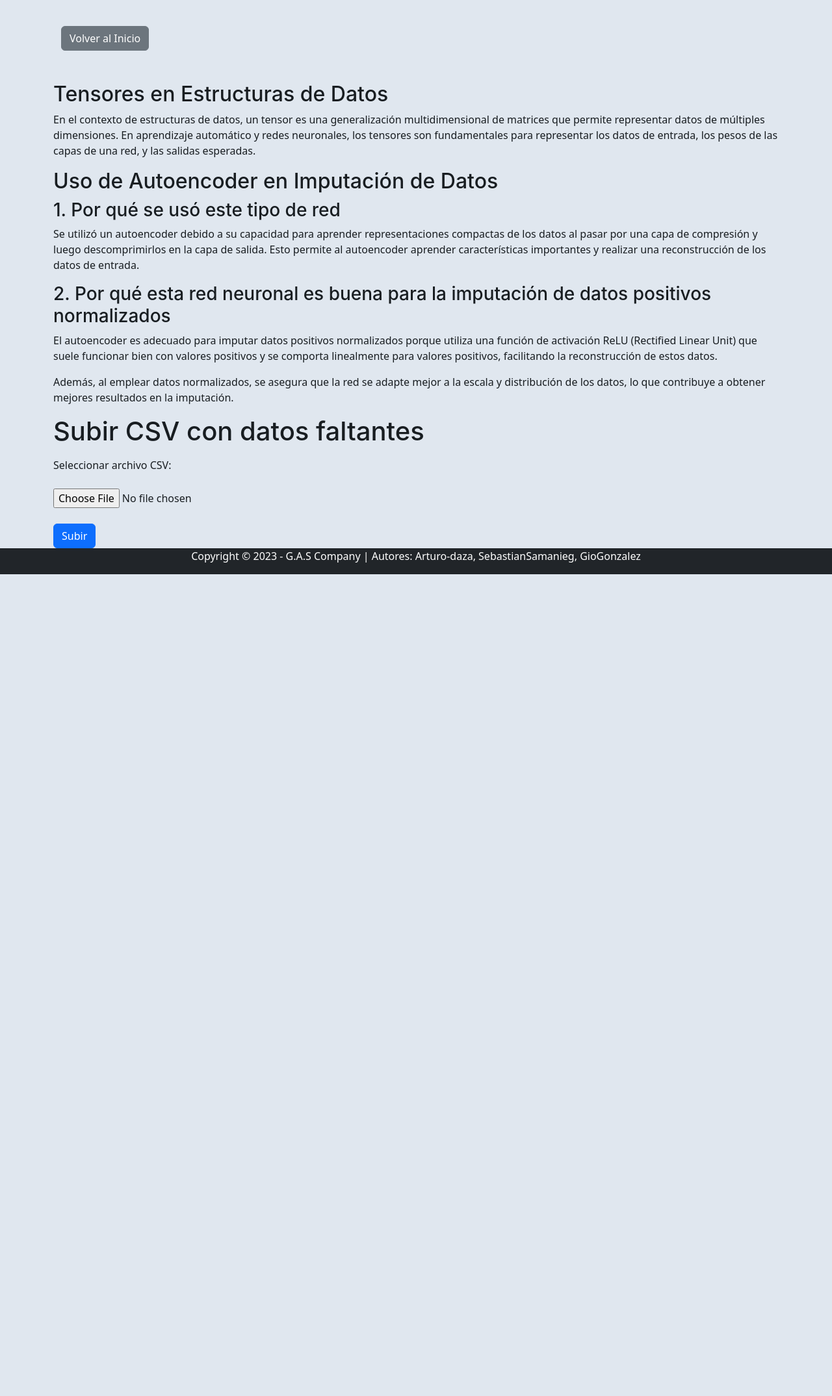
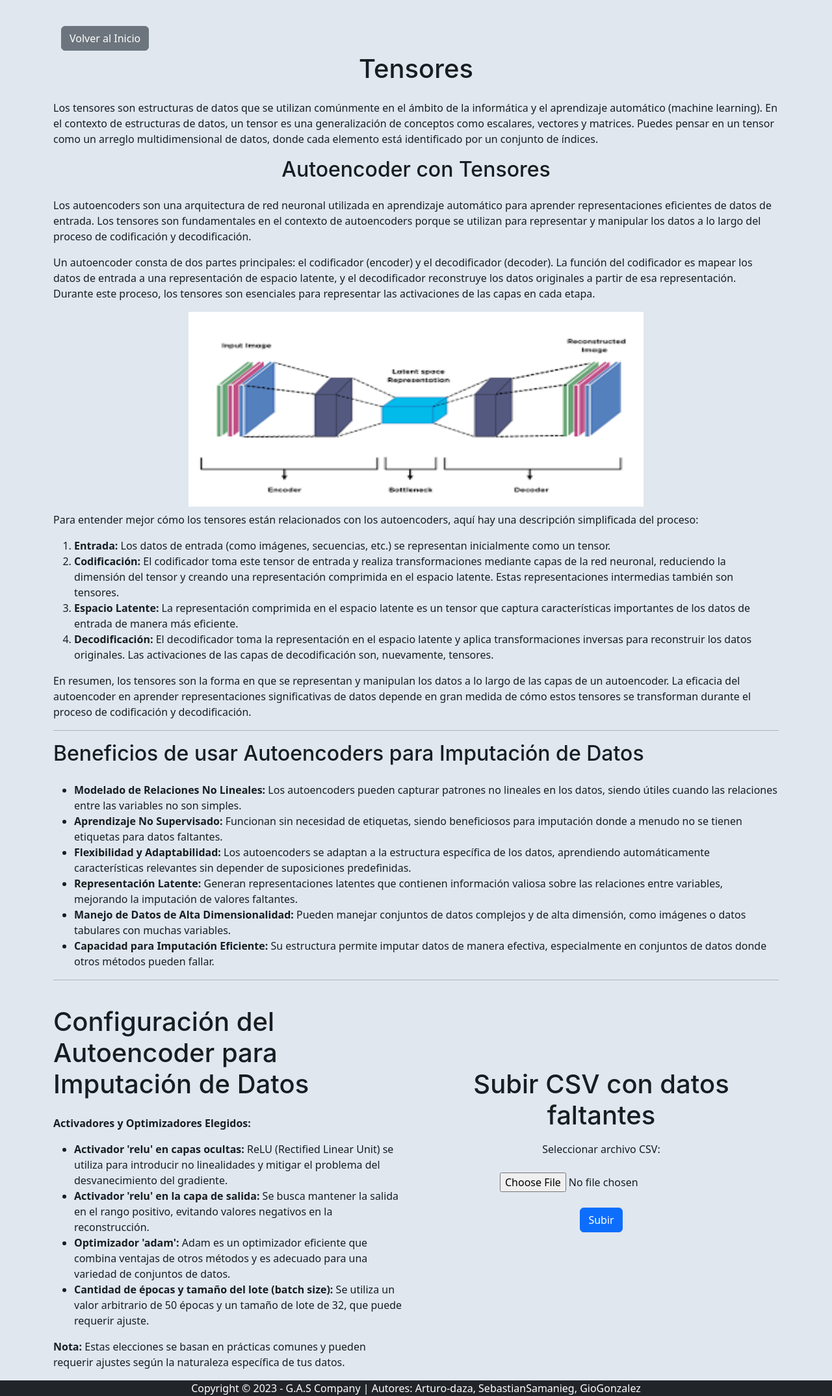
Before and after one commit to Arturo-daza/Front-Estructura-Datos, a Flask app: page /upload in a window 1280 px wide. Shown: the part 56-2205 px from the top of the page at 65% size. Before the commit the page ends 940 px from the top, so only its background shows below. Run offline with Flask 3, Linux system fonts and the light colour scheme.

Commit message:
update imputed_upload

```diff
--- a/templates/imputed_upload.html
+++ b/templates/imputed_upload.html
@@ -8,40 +8,77 @@ Subir CSV
 <div class="container mt-3 mb-1">
     <a href="{{ url_for('index') }}" class="btn btn-secondary">Volver al Inicio</a>
 </div>
+    <h1 class="mb-4 text-center">Tensores</h1>
+    <p>
+        Los tensores son estructuras de datos que se utilizan comúnmente en el ámbito de la informática y el aprendizaje automático (machine learning). En el contexto de estructuras de datos, un tensor es una generalización de conceptos como escalares, vectores y matrices. Puedes pensar en un tensor como un arreglo multidimensional de datos, donde cada elemento está identificado por un conjunto de índices.</p>
+    <h2 class="mb-4 text-center">Autoencoder con Tensores</h2>
 
-<div class="explicacion-tensores mt-5">
-    <h2>Tensores en Estructuras de Datos</h2>
-    <p>
-        En el contexto de estructuras de datos, un tensor es una generalización multidimensional de matrices
-        que permite representar datos de múltiples dimensiones. En aprendizaje automático y redes neuronales,
-        los tensores son fundamentales para representar los datos de entrada, los pesos de las capas de una red,
-        y las salidas esperadas.
-    </p>
-    <h2>Uso de Autoencoder en Imputación de Datos</h2>
-    <h3>1. Por qué se usó este tipo de red</h3>
-    <p>
-        Se utilizó un autoencoder debido a su capacidad para aprender representaciones compactas de los datos
-        al pasar por una capa de compresión y luego descomprimirlos en la capa de salida. Esto permite al autoencoder
-        aprender características importantes y realizar una reconstrucción de los datos de entrada.
-    </p>
-    <h3>2. Por qué esta red neuronal es buena para la imputación de datos positivos normalizados</h3>
-    <p>
-        El autoencoder es adecuado para imputar datos positivos normalizados porque utiliza una función de activación
-        ReLU (Rectified Linear Unit) que suele funcionar bien con valores positivos y se comporta linealmente para
-        valores positivos, facilitando la reconstrucción de estos datos.
-    </p>
-    <p>
-        Además, al emplear datos normalizados, se asegura que la red se adapte mejor a la escala y distribución de los
-        datos, lo que contribuye a obtener mejores resultados en la imputación.
-    </p>
+    <p>Los autoencoders son una arquitectura de red neuronal utilizada en aprendizaje automático para aprender representaciones eficientes de datos de entrada. Los tensores son fundamentales en el contexto de autoencoders porque se utilizan para representar y manipular los datos a lo largo del proceso de codificación y decodificación.</p>
+
+    <p>Un autoencoder consta de dos partes principales: el codificador (encoder) y el decodificador (decoder). La función del codificador es mapear los datos de entrada a una representación de espacio latente, y el decodificador reconstruye los datos originales a partir de esa representación. Durante este proceso, los tensores son esenciales para representar las activaciones de las capas en cada etapa.</p>
+
+    <div class="text-center mb-2">
+        <!-- Cambia "ruta-de-tu-imagen.jpg" con la ruta real de tu imagen -->
+    <img src="{{ url_for('static', filename='assets/img/Autoencoder.png') }}" alt="Descripción de la imagen" width="700" height="300" class ="text-center">
+
+      </div>
+
+
+    <p>Para entender mejor cómo los tensores están relacionados con los autoencoders, aquí hay una descripción simplificada del proceso:</p>
+
+    <ol>
+      <li><strong>Entrada:</strong> Los datos de entrada (como imágenes, secuencias, etc.) se representan inicialmente como un tensor.</li>
+      <li><strong>Codificación:</strong> El codificador toma este tensor de entrada y realiza transformaciones mediante capas de la red neuronal, reduciendo la dimensión del tensor y creando una representación comprimida en el espacio latente. Estas representaciones intermedias también son tensores.</li>
+      <li><strong>Espacio Latente:</strong> La representación comprimida en el espacio latente es un tensor que captura características importantes de los datos de entrada de manera más eficiente.</li>
+      <li><strong>Decodificación:</strong> El decodificador toma la representación en el espacio latente y aplica transformaciones inversas para reconstruir los datos originales. Las activaciones de las capas de decodificación son, nuevamente, tensores.</li>
+    </ol>
+
+    <p>En resumen, los tensores son la forma en que se representan y manipulan los datos a lo largo de las capas de un autoencoder. La eficacia del autoencoder en aprender representaciones significativas de datos depende en gran medida de cómo estos tensores se transforman durante el proceso de codificación y decodificación.</p>
+    <hr>
+    <h2 class="mb-4">Beneficios de usar Autoencoders para Imputación de Datos</h2>
+
+    <ul>
+      <li><strong>Modelado de Relaciones No Lineales:</strong> Los autoencoders pueden capturar patrones no lineales en los datos, siendo útiles cuando las relaciones entre las variables no son simples.</li>
+      <li><strong>Aprendizaje No Supervisado:</strong> Funcionan sin necesidad de etiquetas, siendo beneficiosos para imputación donde a menudo no se tienen etiquetas para datos faltantes.</li>
+      <li><strong>Flexibilidad y Adaptabilidad:</strong> Los autoencoders se adaptan a la estructura específica de los datos, aprendiendo automáticamente características relevantes sin depender de suposiciones predefinidas.</li>
+      <li><strong>Representación Latente:</strong> Generan representaciones latentes que contienen información valiosa sobre las relaciones entre variables, mejorando la imputación de valores faltantes.</li>
+      <li><strong>Manejo de Datos de Alta Dimensionalidad:</strong> Pueden manejar conjuntos de datos complejos y de alta dimensión, como imágenes o datos tabulares con muchas variables.</li>
+      <li><strong>Capacidad para Imputación Eficiente:</strong> Su estructura permite imputar datos de manera efectiva, especialmente en conjuntos de datos donde otros métodos pueden fallar.</li>
+    </ul>
+  </div>
+  <hr>
 </div>
 
-    <h1>Subir CSV con datos faltantes </h1>
-    <form action="/upload" method="post" enctype="multipart/form-data" class="mt-3">
-        <div class="form-group mb-4">
-            <label class= "mb-4" for="file">Seleccionar archivo CSV:</label> <br>
-            <input type="file" class="form-control-file" id="file" name="file" accept=".csv" />
+
+<div class="container mt-4">
+    <div class="row">
+      <div class="col-md-6">
+        <h1 class="mb-4">Configuración del Autoencoder para Imputación de Datos</h1>
+
+        <p><strong>Activadores y Optimizadores Elegidos:</strong></p>
+        <ul>
+          <li><strong>Activador 'relu' en capas ocultas:</strong> ReLU (Rectified Linear Unit) se utiliza para introducir no linealidades y mitigar el problema del desvanecimiento del gradiente.</li>
+          <li><strong>Activador 'relu' en la capa de salida:</strong> Se busca mantener la salida en el rango positivo, evitando valores negativos en la reconstrucción.</li>
+          <li><strong>Optimizador 'adam':</strong> Adam es un optimizador eficiente que combina ventajas de otros métodos y es adecuado para una variedad de conjuntos de datos.</li>
+          <li><strong>Cantidad de épocas y tamaño del lote (batch size):</strong> Se utiliza un valor arbitrario de 50 épocas y un tamaño de lote de 32, que puede requerir ajuste.</li>
+        </ul>
+
+        <p><strong>Nota:</strong> Estas elecciones se basan en prácticas comunes y pueden requerir ajustes según la naturaleza específica de tus datos.</p>
+      </div>
+
+      <div class="col-md-6">
+        <div class="container text-center mt-5 pt-5">
+          <h1>Subir CSV con datos faltantes</h1>
+          <form action="/upload" method="post" enctype="multipart/form-data" class="mt-3">
+            <div class="form-group mb-4">
+              <label class="mb-4" for="file">Seleccionar archivo CSV:</label> <br>
+              <input type="file" class="form-control-file" id="file" name="file" accept=".csv" />
+            </div>
+            <button type="submit" class="btn btn-primary">Subir</button>
+          </form>
         </div>
-        <button type="submit" class="btn btn-primary">Subir</button>
-    </form>
+      </div>
+    </div>
+  </div>
+
 {% endblock %}
```
Also changed, not shown: static/assets/img/Autoencoder.jpg (added), static/assets/img/autoencoder.png (added).
